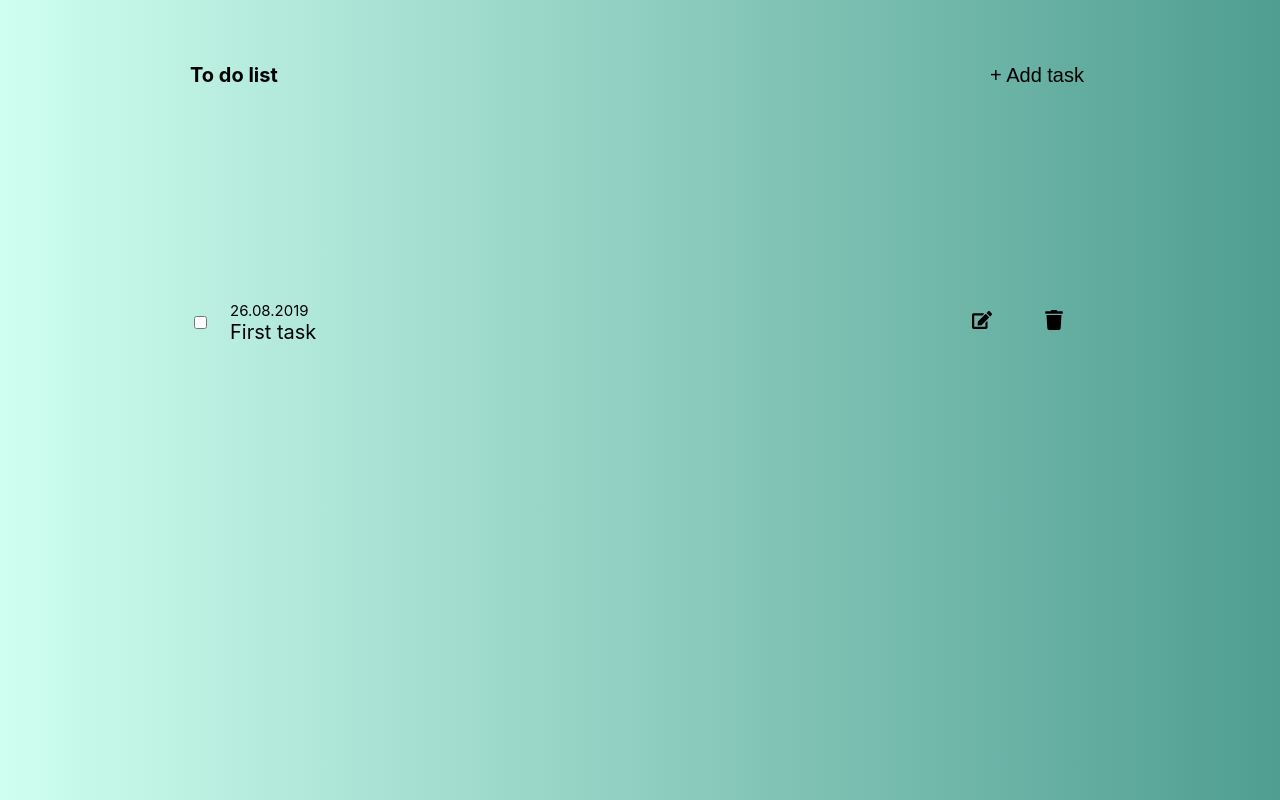
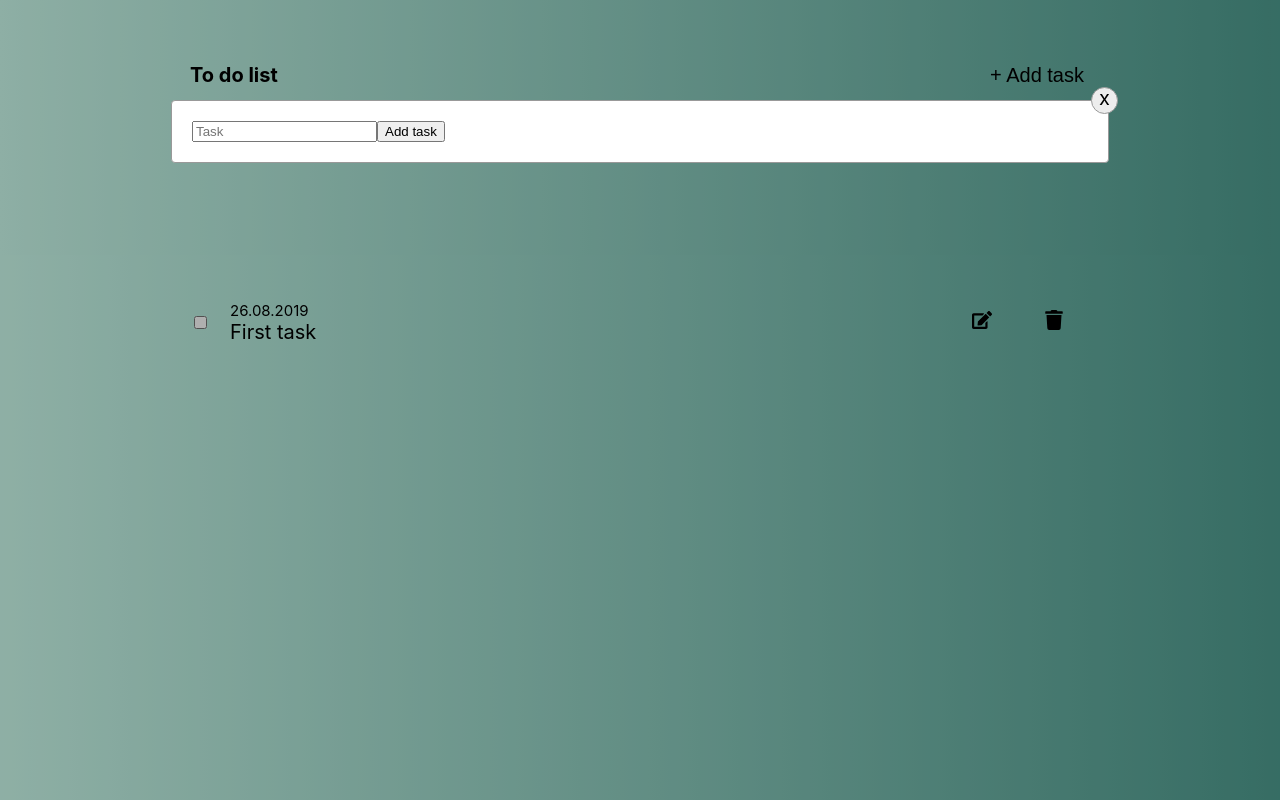
Before and after one commit to tatyana-sender/to-do-list, a React (Create React App) app: page / in a window 1280 px wide. Both pictures are taken after a click on the button "+ Add task". Built offline with nearby package versions, Linux system fonts and the light colour scheme.

Commit message:
feat: add task

```diff
--- a/src/Components/Header/Header.jsx
+++ b/src/Components/Header/Header.jsx
@@ -1,15 +1,47 @@
-import React from "react";
+import React, { useState, useEffect } from "react";
 import PropTypes from "prop-types";
+import Popup from '../Popup/Popup';
 import "./styles.scss";
 
 const Header = () => {
+    const [isOpen, setIsOpen] = useState(false);
+    const togglePopup = () => {
+        setIsOpen(!isOpen);
+    }
+    let counter = Number(localStorage.getItem("counter")) || 0;
+    const addTask = () => {
+        counter += 1;
+        localStorage.setItem("counter", JSON.stringify(counter));
+    }
+    const [title, setTitle] = useState('');
+    useEffect(() => {
+        const data = {
+            title: title,
+            date: new Date().toLocaleString(),
+        };
+        localStorage.setItem(`data_${counter}`, JSON.stringify(data));
+    }, [title]);
 
     return (
         <>
             <div className="c-header">
                 <h1 className="c-header__title">To do list</h1>
-                <button className="c-header__button">+ Add task</button>
+                <button className="c-header__button" onClick={togglePopup}>+ Add task </button>
             </div>
+            {isOpen && <Popup
+                content={
+                    <form>
+                        <input
+                            type="text"
+                            value={title}
+                            onChange={(e) => setTitle(e.target.value)}
+                            placeholder="Task"
+                        />
+                        <button type="submit" onClick={addTask}>Add task</button>
+                    </form>
+                }
+                handleClose={togglePopup}
+            />}
         </>
     );
 };
--- /dev/null
+++ b/src/Components/Popup/Popup.jsx
@@ -0,0 +1,21 @@
+import React from "react";
+import PropTypes from "prop-types";
+import "./styles.scss";
+
+
+const Popup = props => {
+    return (
+        <div className="popup-box">
+            <div className="box">
+                <span className="close-icon" onClick={props.handleClose}>x</span>
+                {props.content}
+            </div>
+        </div>
+    );
+};
+
+Popup.propTypes = {
+    addTask: PropTypes.bool,
+};
+
+export default Popup;
--- /dev/null
+++ b/src/Components/Popup/index.js
@@ -0,0 +1 @@
+export { default as Popup } from './Popup';
--- /dev/null
+++ b/src/Components/Popup/styles.scss
@@ -0,0 +1,37 @@
+.popup-box {
+  position: fixed;
+  background: #00000050;
+  width: 100%;
+  height: 100vh;
+  top: 0;
+  left: 0;
+}
+
+.box {
+  position: relative;
+  width: 70%;
+  height: auto;
+  max-height: 70vh;
+  margin: calc(15vh - 2rem) auto 0;
+  padding: 2rem;
+  background: #fff;
+  border-radius: 4px;
+  border: 1px solid #999;
+  overflow: auto;
+}
+
+.close-icon {
+  content: 'x';
+  cursor: pointer;
+  position: fixed;
+  right: calc(15% - 3rem);
+  top: calc(15vh - 3.3rem);
+  background: #ededed;
+  width: 2.5rem;
+  height: 2.5rem;
+  border: 1px solid #999;
+  border-radius: 50%;
+  font-size: 2rem;
+  line-height: 2rem;
+  text-align: center;
+}
```
